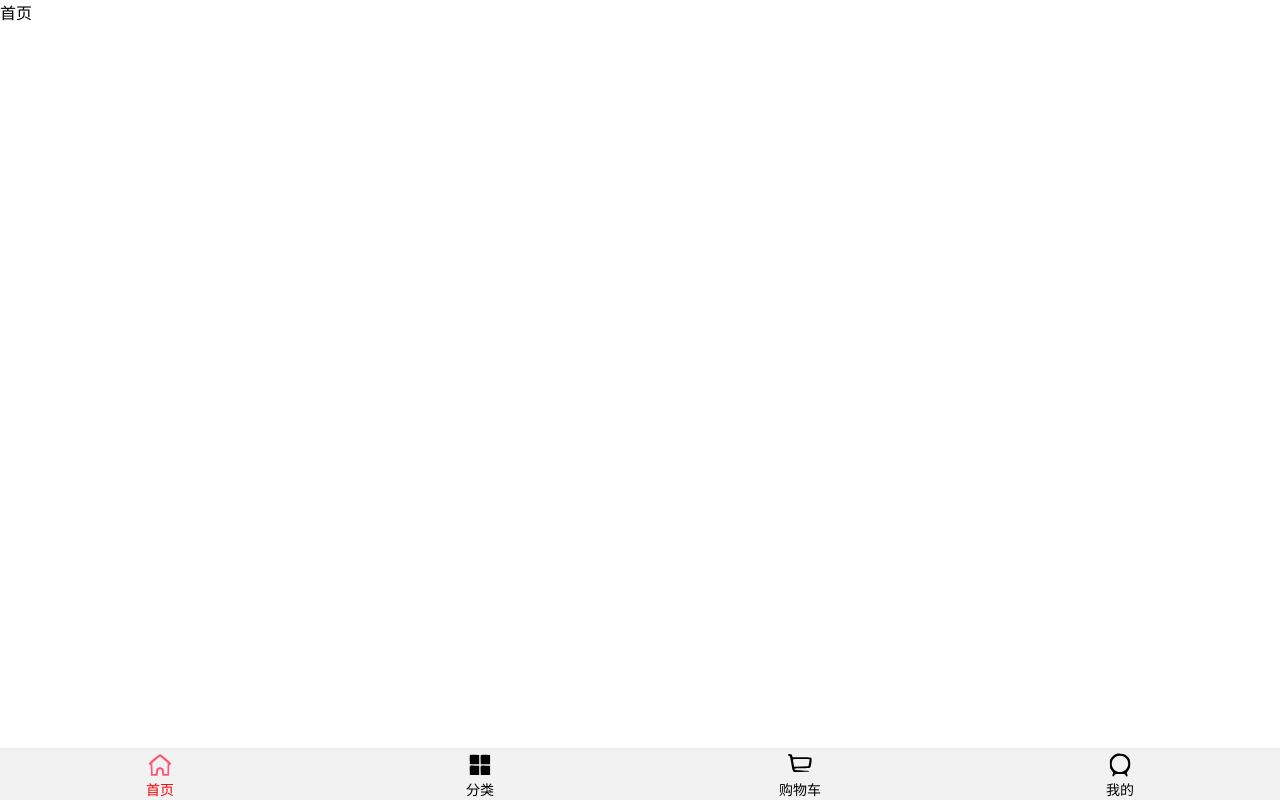
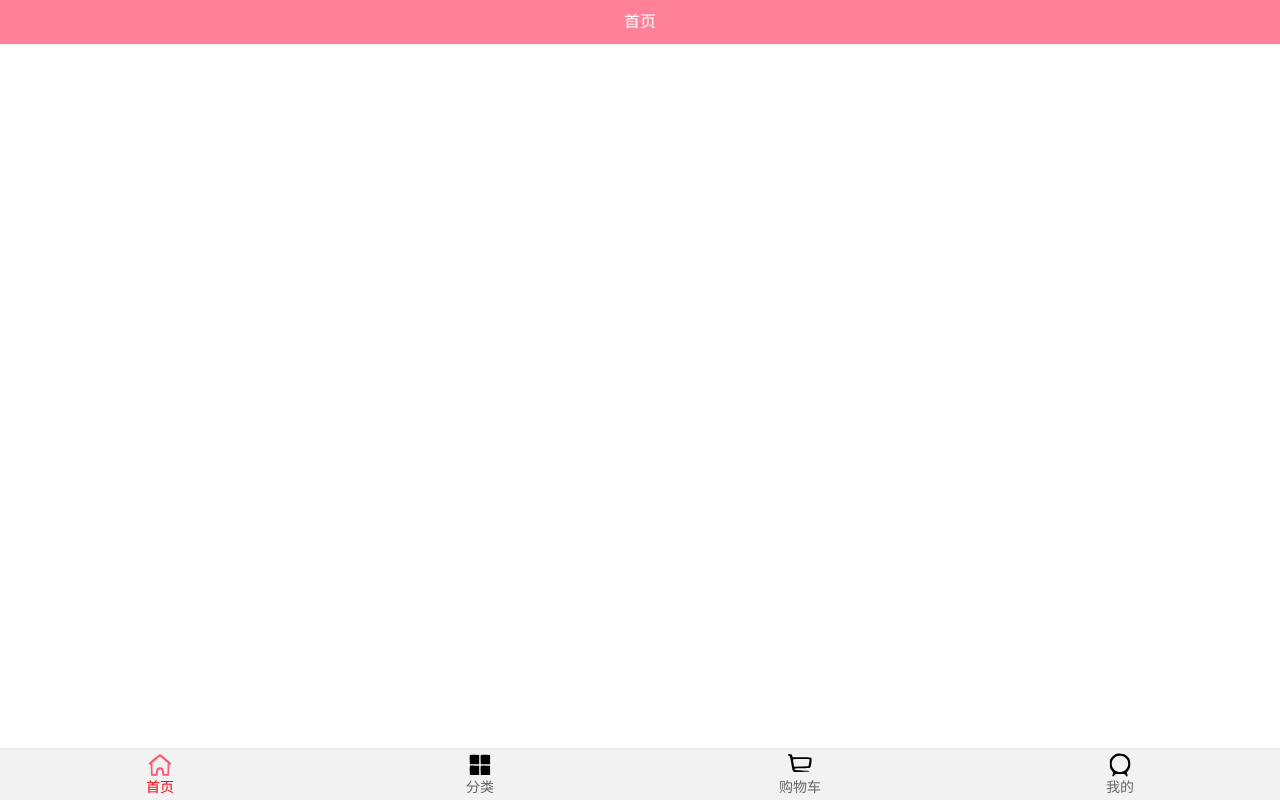
Before and after one commit to coder-wyy/supermall, a Vue app: page /home in a window 1280 px wide. Built offline with nearby package versions, Linux system fonts and the light colour scheme.

Commit message:
1. 封装navbar组件并应用到各个view中  2. 配置路径别名

```diff
--- a/public/index.html
+++ b/public/index.html
@@ -4,6 +4,7 @@
     <meta charset="utf-8">
     <meta http-equiv="X-UA-Compatible" content="IE=edge">
     <meta name="viewport" content="width=device-width,initial-scale=1.0">
+    <!--  <%= BASE_URL %>是jsp的语法，这里是动态获取当前路径，打包后会自动转换  -->
     <link rel="icon" href="<%= BASE_URL %>favicon.ico">
     <title><%= htmlWebpackPlugin.options.title %></title>
   </head>
--- a/src/App.vue
+++ b/src/App.vue
@@ -1,5 +1,6 @@
 <template>
   <div id="app">
+
     <router-view></router-view>
     <main-tab-bar></main-tab-bar>
 
@@ -9,6 +10,7 @@
 <script>
     import router from "./router";
     import MainTabBar from "./components/content/mainTabBar/MainTabBar";
+
 
     export default {
       name: 'App',
@@ -21,5 +23,4 @@
 
 <style>
     @import "assets/css/style.css";
-
 </style>
--- a/src/assets/css/style.css
+++ b/src/assets/css/style.css
@@ -1,4 +1,4 @@
-@import "~normalize.css/normalize.css"
+@import "~normalize.css/normalize.css";
 
 /*:root -> 获取根元素html*/
 :root {
--- /dev/null
+++ b/src/components/common/navbar/NavBar.vue
@@ -0,0 +1,39 @@
+<template>
+    <div class="nav-bar">
+        <div class="left">
+            <slot name="left"></slot>
+        </div>
+        <div class="center">
+            <slot name="center"></slot>
+        </div>
+        <div class="right">
+            <slot name="right"></slot>
+        </div>
+    </div>
+</template>
+
+<script>
+    export default {
+        name: "NavBar"
+    }
+</script>
+
+<style scoped>
+    .nav-bar {
+        display: flex;
+        height: 44px;
+        line-height: 44px;
+        /*设置nav-bar下阴影*/
+        box-shadow: 0 1px 1px rgba(100, 100, 100, .1);
+    }
+
+    .left, .right {
+        width: 60px;
+    }
+
+    /* 左右宽度设定后，设置flex为1，会自动填充中间的剩余宽度*/
+    .center {
+        flex: 1;
+        text-align: center;
+    }
+</style>
--- a/src/views/category/Category.vue
+++ b/src/views/category/Category.vue
@@ -1,13 +1,25 @@
 <template>
-    <div>分类</div>
+    <div>
+        <nav-bar class="home-nav">
+            <div slot="center">分类</div>
+        </nav-bar>
+    </div>
 </template>
 
 <script>
+    import NavBar from "components/common/navbar/NavBar"
+
     export default {
-        name: "Category"
+        name: "Category",
+        components: {
+            NavBar
+        }
     }
 </script>
 
 <style scoped>
-
+    .home-nav {
+        background-color: var(--color-tint);
+        color: white;
+    }
 </style>
--- a/src/views/home/Home.vue
+++ b/src/views/home/Home.vue
@@ -1,13 +1,25 @@
 <template>
-    <div>首页</div>
+    <div>
+        <nav-bar class="home-nav">
+            <div slot="center">首页</div>
+        </nav-bar>
+    </div>
 </template>
 
 <script>
+    import NavBar from "components/common/navbar/NavBar"
+
     export default {
-        name: "home"
+        name: "home",
+        components: {
+            NavBar
+        }
     }
 </script>
 
 <style scoped>
-
+    .home-nav {
+        background-color: var(--color-tint);
+        color: white;
+    }
 </style>
--- a/src/views/profile/Profile.vue
+++ b/src/views/profile/Profile.vue
@@ -1,13 +1,25 @@
 <template>
-    <div>我的</div>
+    <div>
+        <nav-bar class="home-nav">
+            <div slot="center">我的</div>
+        </nav-bar>
+    </div>
 </template>
 
 <script>
+    import NavBar from "components/common/navbar/NavBar"
+
     export default {
-        name: "Profile"
+        name: "Profile",
+        components: {
+            NavBar
+        }
     }
 </script>
 
 <style scoped>
-
+    .home-nav {
+        background-color: var(--color-tint);
+        color: white;
+    }
 </style>
--- a/src/views/shopcart/ShopCart.vue
+++ b/src/views/shopcart/ShopCart.vue
@@ -1,13 +1,25 @@
 <template>
-    <div>购物车</div>
+    <div>
+        <nav-bar class="home-nav">
+            <div slot="center">购物车</div>
+        </nav-bar>
+    </div>
 </template>
 
 <script>
+    import NavBar from "components/common/navbar/NavBar"
+
     export default {
-        name: "ShopCart"
+        name: "ShopCart",
+        components: {
+            NavBar
+        }
     }
 </script>
 
 <style scoped>
-
+    .home-nav {
+        background-color: var(--color-tint);
+        color: white;
+    }
 </style>
--- a/vue.config.js
+++ b/vue.config.js
@@ -4,6 +4,9 @@
             // 路径取别名：'@'就是src目录
             alias: {
                 'assets': '@/assets',
+                'components': '@/components',
+                'network': '@/network',
+                'views': '@/views'
             }
         }
     }
```
Also changed, not shown: 1 other file (tests, documents, lock files or other folders).
